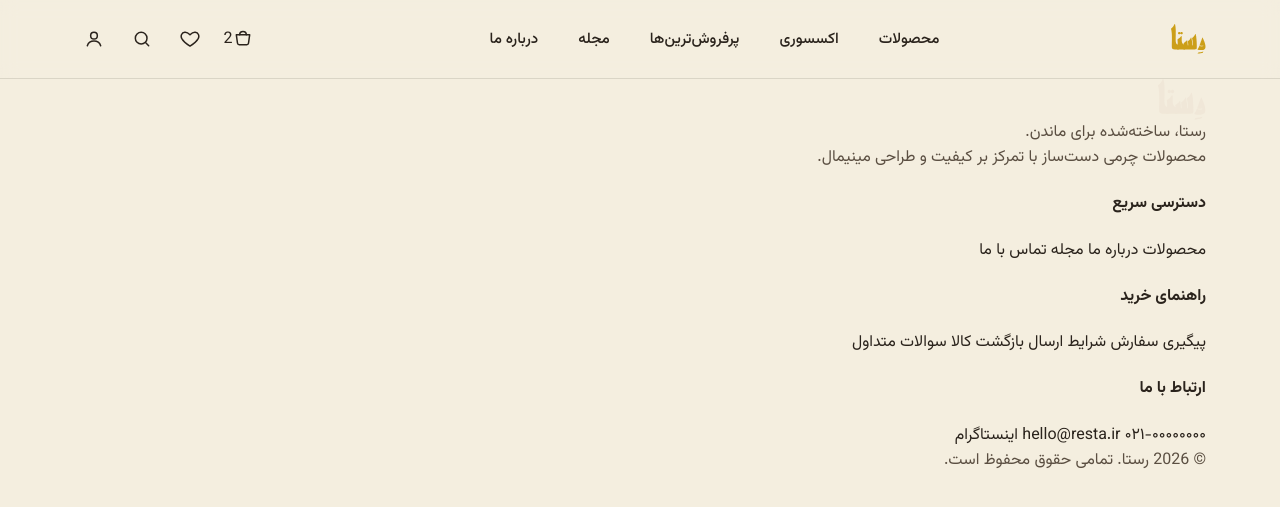
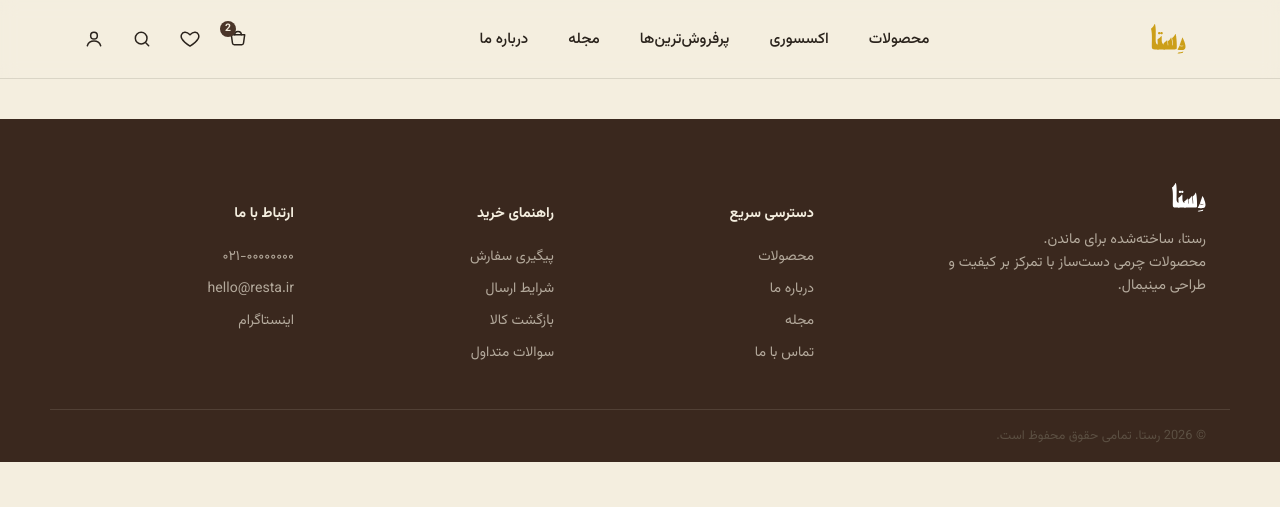
Before and after one commit to qpelii/Resta, a Django app: page / in a window 1280 px wide. Shown: the top 507 px of the page. Run offline with Django 5.2, Linux system fonts and the light colour scheme.

Commit message:
set footer and fix span of shopping cart (shop_count)

```diff
--- a/shop/static/shop/css/style.css
+++ b/shop/static/shop/css/style.css
@@ -145,7 +145,7 @@ button:focus-visible {
   filter: invert(16%) sepia(20%) saturate(900%) hue-rotate(0deg) brightness(0.8);
   width: 35px;
   height: auto;
-  gap: 10px;
+  margin-right: 20px;
 }
 .main-nav{
   display: flex;
@@ -177,6 +177,22 @@ button:focus-visible {
   transform: scaleX(1);
 }
 
+.cart-count {
+  position: absolute;
+  top: 2px;
+  left: 2px;
+  min-width: 16px;
+  height: 16px;
+  padding: 0 3px;
+  border-radius: 999px;
+  background: var(--brown-deep);
+  color: var(--cream);
+  font-size: 0.65rem;
+  line-height: 16px;
+  text-align: center;
+  font-weight: 700;
+}
+
 .header-actions{
   display: flex;
   align-items: center;
@@ -184,13 +200,13 @@ button:focus-visible {
 }
 
 .menu-toggle{
-  display:none;
+  display: none;
+  flex-direction: column;
   gap: 4px;
   width: 32px;
   height: 32px;
   border: none;
   background: none;
-  flex-direction: column;
   cursor: pointer;
 }
 
@@ -222,3 +238,50 @@ button:focus-visible {
 .icon-btn:hover {
   background: var(--cream-deep);
 }
+
+/* =========================================================
+   Footer
+   ========================================================= */
+
+.site-footer {
+  background: var(--brown-darkest);
+  color: rgba(244, 238, 223, 0.85);
+  margin-top: var(--space-4);
+}
+.footer-inner {
+  display: grid;
+  grid-template-columns: 1.6fr 1fr 1fr 1fr;
+  gap: var(--space-4);
+  padding: var(--space-5) var(--space-3) var(--space-4) var(--space-3);
+}
+.footer-logo {
+  width: 34px;
+  margin-bottom: var(--space-2);
+  filter: brightness(1.3);
+}
+.footer-brand p {
+  color: rgba(244, 238, 223, 0.65);
+  font-size: 0.9rem;
+  max-width: 32ch;
+}
+.footer-col h4 {
+  font-size: 0.9rem;
+  font-weight: 700;
+  color: var(--cream);
+  margin-bottom: var(--space-2);
+}
+.footer-col a {
+  display: block;
+  font-size: 0.88rem;
+  color: rgba(244, 238, 223, 0.65);
+  padding: 5px 0;
+}
+.footer-col a:hover {
+  color: var(--cream);
+}
+.footer-bottom {
+  border-top: 1px solid rgba(244, 238, 223, 0.12);
+  padding: var(--space-2) var(--space-3);
+  font-size: 0.8rem;
+  color: rgba(244, 238, 223, 0.5);
+}
```
